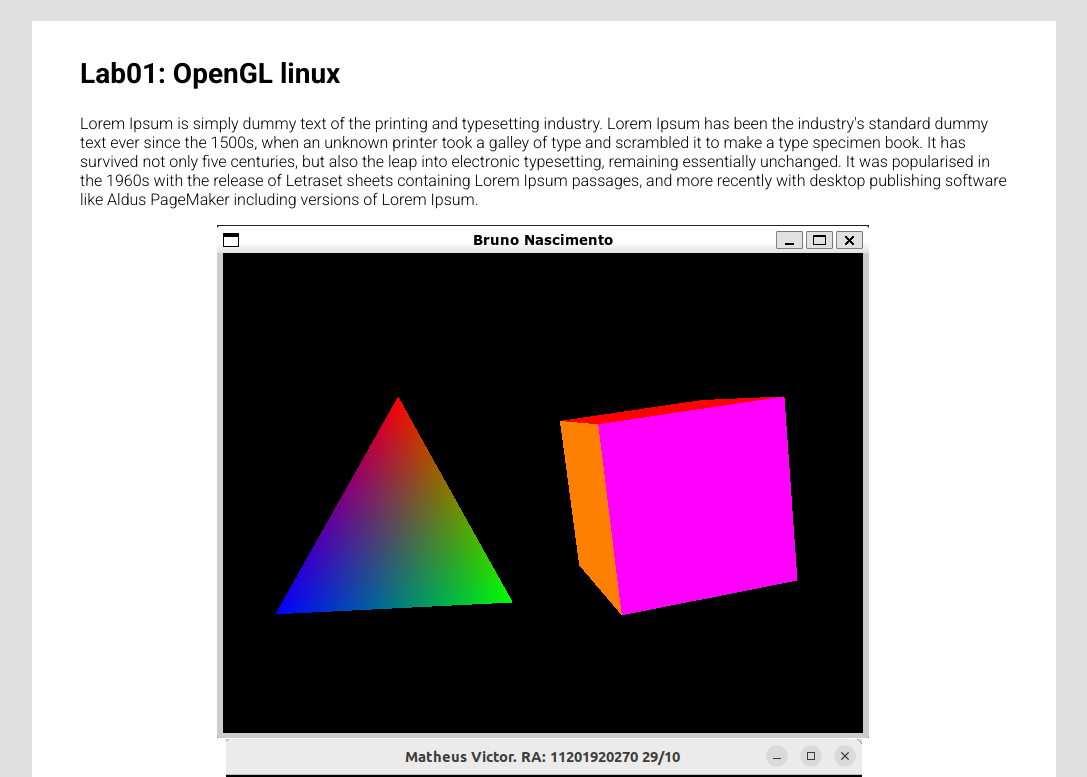
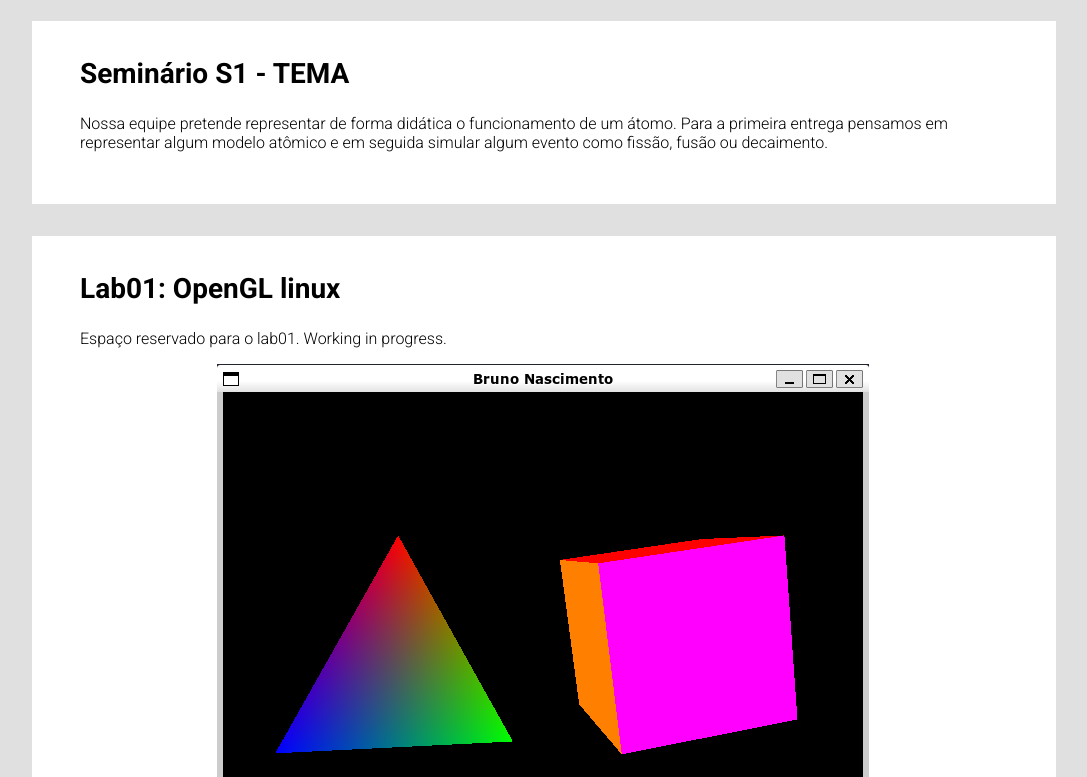
Before and after one commit to BrunoASNascimento/ufabc_pagina_processamento_grafico, a plain HTML site: page docs/index.html in a window 1280 px wide. Shown: the part 623-1400 px from the top of the page, without its empty margins (96-1183 px from the left). Drawn offline with Linux system fonts and the light colour scheme.

Commit message:
remove lorem Ipsum

```diff
--- a/docs/index.html
+++ b/docs/index.html
@@ -1,5 +1,6 @@
 <!DOCTYPE html>
 <html lang="en">
+
 <head>
     <meta charset="UTF-8" />
     <meta http-equiv="X-UA-Compatible" content="IE=edge" />
@@ -31,25 +32,6 @@
 
         <section class="box-content">
             <div>
-          <h2>Lab01: OpenGL linux</h2>
-          <p>
-            Lorem Ipsum is simply dummy text of the printing and typesetting
-            industry. Lorem Ipsum has been the industry's standard dummy text
-            ever since the 1500s, when an unknown printer took a galley of type
-            and scrambled it to make a type specimen book. It has survived not
-            only five centuries, but also the leap into electronic typesetting,
-            remaining essentially unchanged. It was popularised in the 1960s
-            with the release of Letraset sheets containing Lorem Ipsum passages,
-            and more recently with desktop publishing software like Aldus
-            PageMaker including versions of Lorem Ipsum.
-          </p>
-          <img src="./assets/img/lab01/bruno/01.png" alt="bruno" />
-          <img src="./assets/img/lab01/matheus/01.png" alt="matheus" />
-        </div>
-      </section>
-
-      <section class="box-content">
-        <div>
                 <h2>Seminário S1 - TEMA</h2>
                 <p>
                     Nossa equipe pretende representar de forma didática o funcionamento
@@ -59,6 +41,16 @@
                 </p>
             </div>
         </section>
+
+        <section class="box-content">
+            <div>
+                <h2>Lab01: OpenGL linux</h2>
+                <p>Espaço reservado para o lab01. Working in progress.</p>
+                <img src="./assets/img/lab01/bruno/01.png" alt="bruno" />
+                <img src="./assets/img/lab01/matheus/01.png" alt="matheus" />
+            </div>
+        </section>
     </div>
 </body>
+
 </html>
```
Lines whose indentation alone changed are shown as unchanged.
